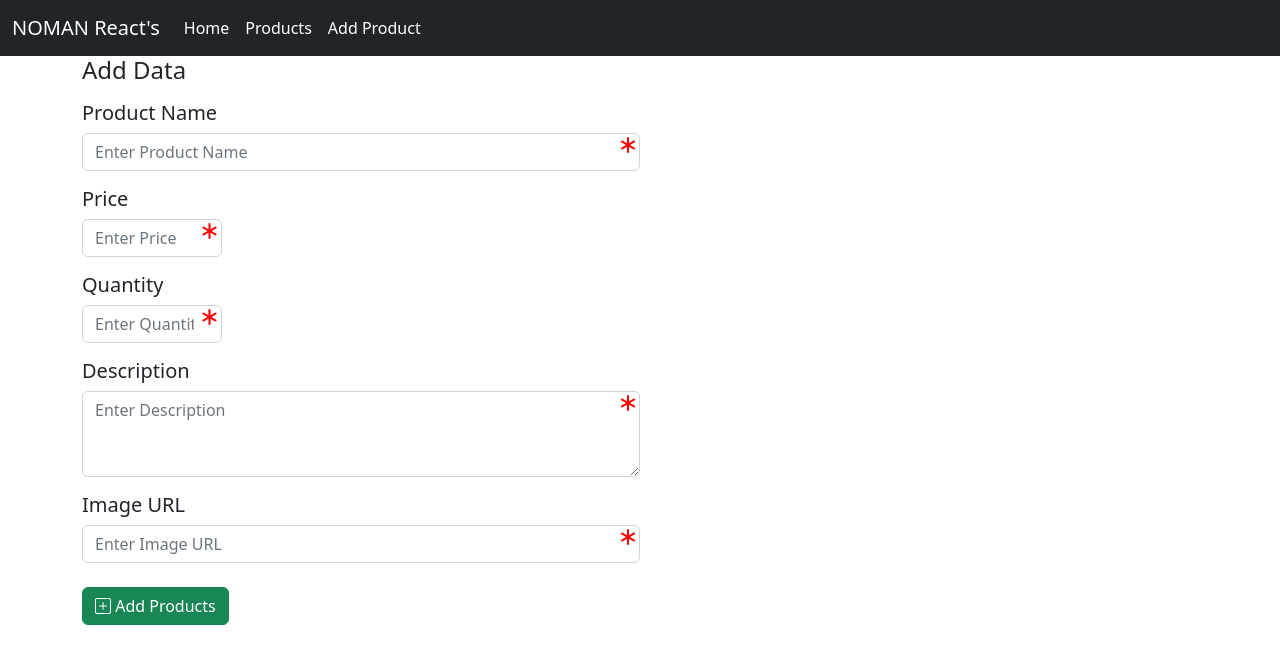
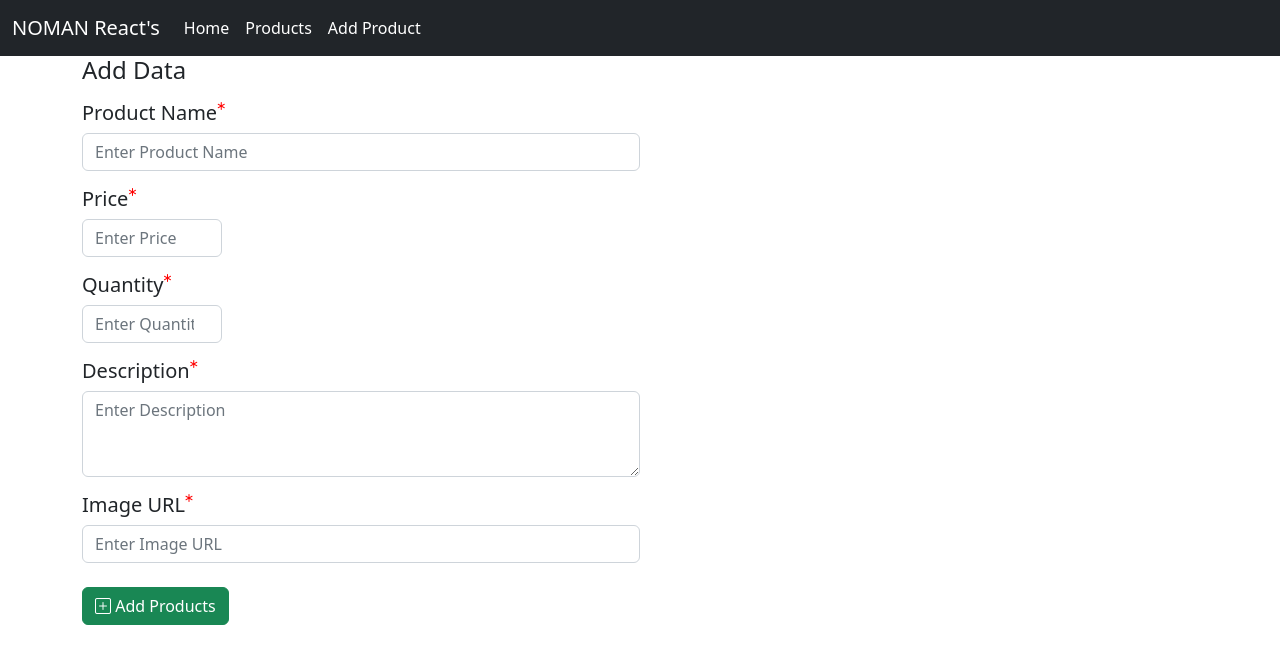
Before and after one commit to noman318/classComponentsTask, a React (Create React App) app: page /addproduct in a window 1280 px wide. Shown: the top 664 px of the page. Built offline with nearby package versions, Linux system fonts and the light colour scheme.

Commit message:
Asterisk sign issue fixed

```diff
--- a/src/components/AddProducts.js
+++ b/src/components/AddProducts.js
@@ -50,23 +50,29 @@ class Addproducts extends Component {
         <h4> Add Data</h4>
         <form className="w-50" onSubmit={this.handleSubmit}>
           <div className="form-group mt-3">
-            <h5>Product Name</h5>
+            <h5 className="d-flex">
+              Product Name
+              <i className="bi bi-asterisk icon"></i>
+            </h5>
             <div className="d-flex">
               <input
                 type="text"
                 name="name"
                 required
                 minLength={1}
-                maxLength={10}
+                maxLength={30}
                 placeholder="Enter Product Name"
                 className="form-control"
                 onChange={this.handler}
               />{" "}
-              <i className="bi bi-asterisk icon"></i>
             </div>
           </div>
           <div className="form-group mt-3 w-25">
-            <h5>Price</h5>
+            <h5 className="d-flex">
+              Price
+              <i className="bi bi-asterisk icon"></i>
+            </h5>
+
             <div className="d-flex">
               <input
                 type="number"
@@ -79,11 +85,13 @@ class Addproducts extends Component {
                 onChange={this.handler}
                 placeholder="Enter Price"
               />
-              <i className="bi bi-asterisk icon"></i>
             </div>
           </div>
           <div className="form-group mt-3 w-25">
-            <h5>Quantity</h5>
+            <h5 className="d-flex">
+              Quantity
+              <i className="bi bi-asterisk icon"></i>
+            </h5>
             <div className="d-flex">
               <input
                 type="number"
@@ -96,11 +104,13 @@ class Addproducts extends Component {
                 placeholder="Enter Quantity"
                 onChange={this.handler}
               />
-              <i className="bi bi-asterisk icon"></i>
             </div>
           </div>
           <div className="form-group mt-3">
-            <h5>Description</h5>
+            <h5 className="d-flex">
+              Description
+              <i className="bi bi-asterisk icon"></i>
+            </h5>
             <div className="d-flex">
               {/* <input
                 type="text"
@@ -120,12 +130,13 @@ class Addproducts extends Component {
                 id="exampleFormControlTextarea1"
                 rows="3"
               ></textarea>
-
-              <i className="bi bi-asterisk icon"></i>
             </div>
           </div>
           <div className="form-group mt-3">
-            <h5>Image URL</h5>
+            <h5 className="d-flex">
+              Image URL
+              <i className="bi bi-asterisk icon"></i>
+            </h5>
             <div className="d-flex">
               <input
                 type="text"
@@ -135,7 +146,6 @@ class Addproducts extends Component {
                 onChange={this.handler}
                 required
               />
-              <i className="bi bi-asterisk icon"></i>
             </div>
           </div>
           <br />
--- a/src/components/EditProducts.js
+++ b/src/components/EditProducts.js
@@ -68,23 +68,26 @@ class Editproducts extends Component {
         <h4> Edit Data</h4>
         <form className="w-50" onSubmit={this.handleSubmit1}>
           <div className="form-group mt-3">
-            <h5>Product Name</h5>
+            <h5 className="d-flex">
+              Product Name <i className="bi bi-asterisk icon"></i>
+            </h5>
             <div className="d-flex">
               <input
                 type="text"
                 name="name"
                 minLength={1}
-                maxLength={10}
+                maxLength={30}
                 className="form-control"
                 required
                 value={this.state.name || ""}
                 onChange={this.handler}
               />
-              <i className="bi bi-asterisk icon"></i>
             </div>
           </div>
           <div className="form-group w-25 mt-3">
-            <h5>Price</h5>
+            <h5 className="d-flex">
+              Price <i className="bi bi-asterisk icon"></i>{" "}
+            </h5>
             <div className="d-flex">
               <input
                 type="number"
@@ -97,11 +100,13 @@ class Editproducts extends Component {
                 required
                 onChange={this.handler}
               />
-              <i className="bi bi-asterisk icon"></i>
             </div>
           </div>
           <div className="form-group w-25 mt-3">
-            <h5>Quantity</h5>
+            <h5 className="d-flex">
+              Quantity
+              <i className="bi bi-asterisk icon"></i>
+            </h5>
             <div className="d-flex">
               <input
                 type="number"
@@ -114,11 +119,13 @@ class Editproducts extends Component {
                 required
                 onChange={this.handler}
               />
-              <i className="bi bi-asterisk icon"></i>
             </div>
           </div>
           <div className="form-group mt-3">
-            <h5>Description</h5>
+            <h5 className="d-flex">
+              Description
+              <i className="bi bi-asterisk icon"></i>
+            </h5>
             <div className="d-flex">
               {/* <input
                 type="text"
@@ -139,12 +146,13 @@ class Editproducts extends Component {
                 id="exampleFormControlTextarea1"
                 rows="3"
               ></textarea>
-
-              <i className="bi bi-asterisk icon"></i>
             </div>
           </div>{" "}
           <div className="form-group mt-3">
-            <h5>Image URL</h5>
+            <h5 className="d-flex">
+              Image URL
+              <i className="bi bi-asterisk icon"></i>
+            </h5>
             <div className="d-flex">
               <input
                 type="text"
@@ -154,7 +162,6 @@ class Editproducts extends Component {
                 required
                 onChange={this.handler}
               />
-              <i className="bi bi-asterisk icon"></i>
             </div>
           </div>
           <br />
--- a/src/index.css
+++ b/src/index.css
@@ -13,8 +13,6 @@ code {
 }
 .icon {
   color: red;
-  padding-top: 0px;
-  padding-left: 5px;
   size: 0.2px;
-  margin-left: -25px;
+  font-size: 8px;
 }
```
